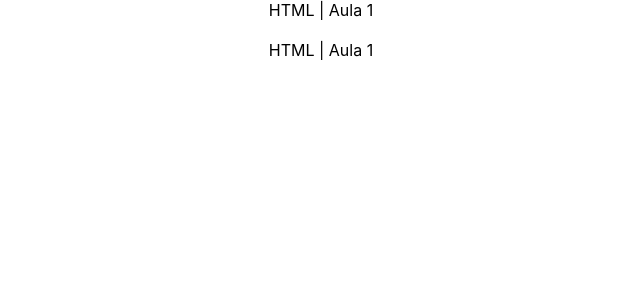
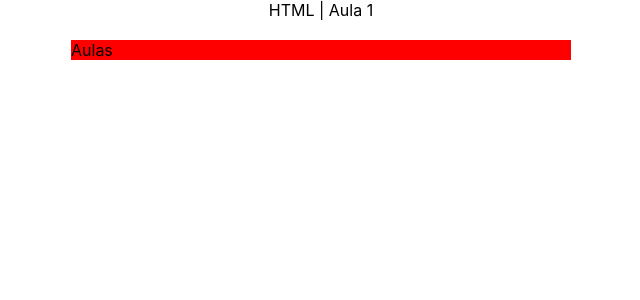
Before and after one commit to matheusgarrido/redux-exercise, a React (Create React App) app: page / in a window 1280 px wide. Shown: the top 300 px of the page, without its empty margins (319-959 px from the left). Built offline with nearby package versions, Linux system fonts and the light colour scheme.

Commit message:
feat: main component

```diff
--- a/src/components/App.tsx
+++ b/src/components/App.tsx
@@ -1,12 +1,13 @@
 import React from "react";
 import Header from "./Header";
+import Main from "./Main";
 
 function App() {
   return (
     <div className="App">
       <Header />
       <br />
-      <Header />
+      <Main />
     </div>
   );
 }
--- /dev/null
+++ b/src/components/Main/index.js
@@ -0,0 +1,13 @@
+import React from "react";
+import "./style.scss";
+
+const Main = () => {
+  return (
+    <main className="main">
+      Aulas
+      <div></div>
+    </main>
+  );
+};
+
+export default Main;
--- /dev/null
+++ b/src/components/Main/style.scss
@@ -0,0 +1,7 @@
+.main {
+  width: 60%;
+  max-width: 500px;
+  background-color: red;
+  display: block;
+  margin: auto;
+}
```
